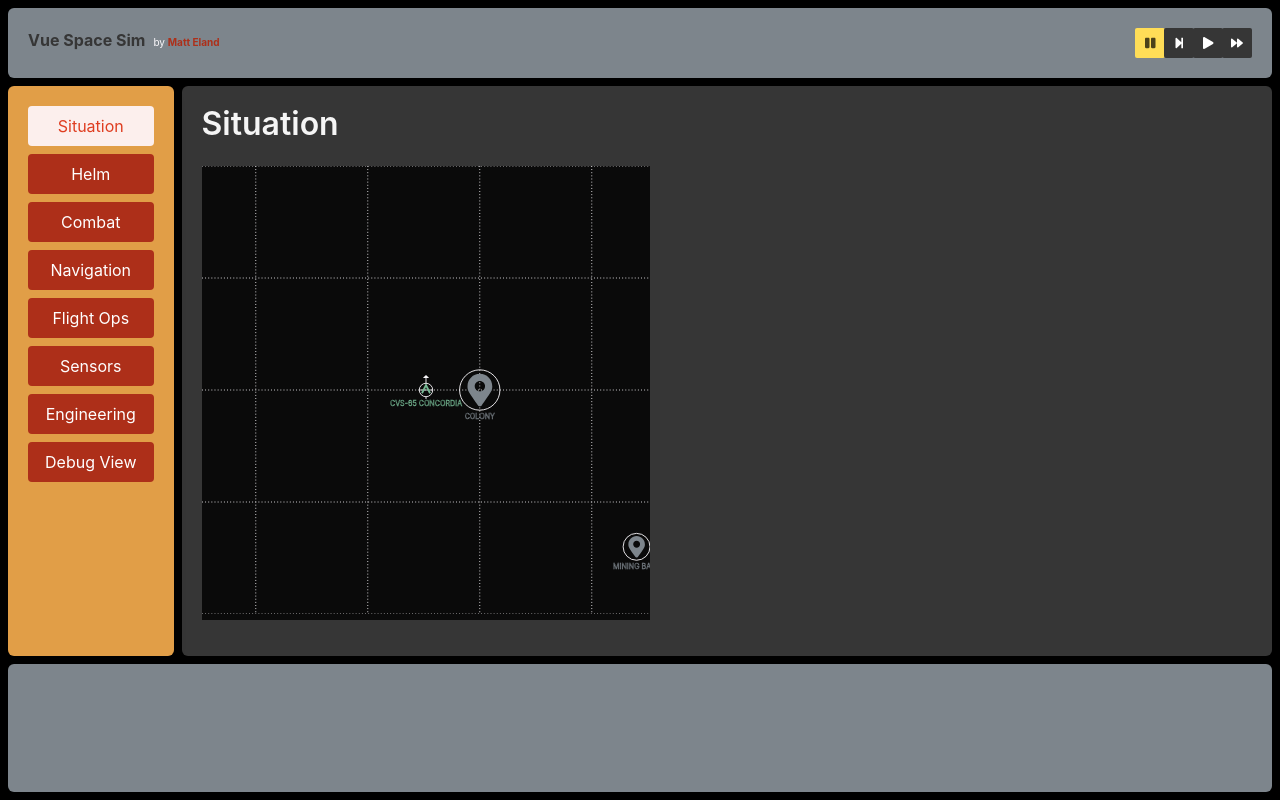
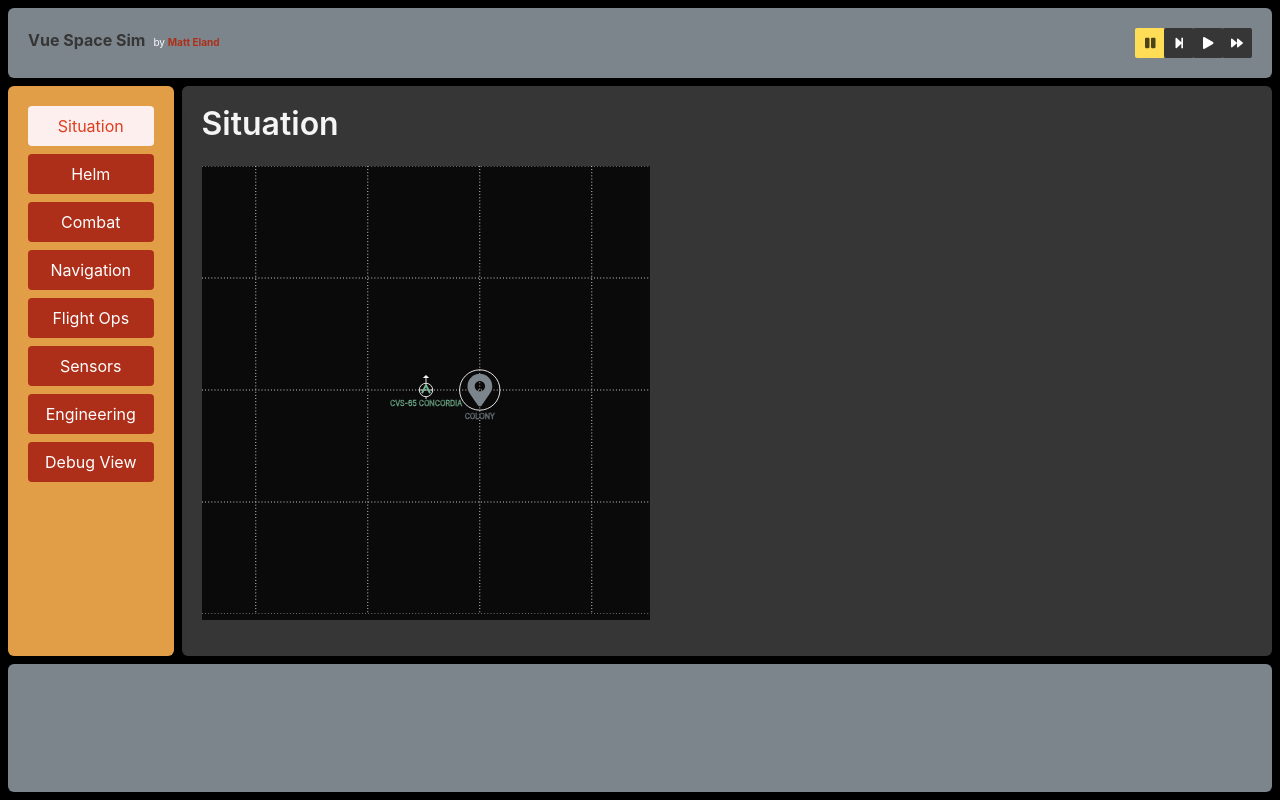
Before and after one commit to IntegerMan/vue-space-sim, a Vue app: page /game/sitrep in a window 1280 px wide. Built offline with nearby package versions, Linux system fonts and the light colour scheme.

Commit message:
Sensor range rendering

```diff
--- a/src/components/ContactSVGRenderer.vue
+++ b/src/components/ContactSVGRenderer.vue
@@ -2,6 +2,15 @@
     <!-- Translate the entire group. That way the contents can be relative to a standard set of coordinates -->
     <g :transform="'translate(' + effectivePos.x + ' ' + effectivePos.y + ')'">
         <title>{{ tooltip }}</title>
+
+        <!-- Sensor Radius -->
+        <circle
+            v-if="showSensorRadius"
+            :r="contact.sensorRange"
+            :stroke="stroke"
+            :stroke-width="2"
+            fill="transparent"
+        />
 
         <!-- Heading indicator arrow -->
         <g :transform="`rotate(${contact.heading})`" trasform-origin="0 0" v-if="showHeading">
@@ -119,6 +128,16 @@ export default {
                     return true;
             }
         },
+        showSensorRadius() {
+            switch (this.mapMode) {
+                case MapMode.NAV:
+                case MapMode.SENSORS:
+                case MapMode.DEBUG:
+                    return this.contact.isPlayer;
+                default:
+                    return false;
+            }
+        },
         isPlayer() {
             return this.contact.id === this.$store.getters.playerShip.id;
         },
--- a/src/components/SituationGrid.vue
+++ b/src/components/SituationGrid.vue
@@ -39,6 +39,8 @@
                     opacity="0.5"
                 />
             </g>
+
+            <!-- Render actual contacts -->
             <ContactSVGRenderer
                 v-for="contact of contacts"
                 :key="contact.id"
@@ -70,6 +72,10 @@ export default {
             type: Boolean,
             default: true,
         },
+        contacts: {
+            type: Array,
+            required: true,
+        },
     },
     data() {
         return {
@@ -80,9 +86,6 @@ export default {
         ContactSVGRenderer,
     },
     computed: {
-        contacts() {
-            return this.$store.getters.contactsRelativeToPlayer;
-        },
         navPaths() {
             return this.contacts
                 .filter(c => c.navTarget)
--- a/src/services/ShipService.js
+++ b/src/services/ShipService.js
@@ -1,5 +1,7 @@
 import ContactType from '../enums/ContactType';
 import Classification from '../enums/Classification';
+import VectorHelper from '../helpers/VectorHelper';
+import _ from 'lodash';
 
 export default {
     createContact(configureFunc, classification, pos) {
@@ -79,6 +81,7 @@ export default {
             contact.throttle = 25;
             contact.desiredThrottle = contact.throttle;
             contact.navTarget = undefined;
+            contact.sensorRange = 350; // TODO: Grab from ShipDefinitionService
 
             if (configureFunc) {
                 configureFunc(contact);
@@ -114,4 +117,12 @@ export default {
                 return true;
         }
     },
+    calculateVisibleContacts(sector, scanningObject) {
+        const centerPos = scanningObject.pos;
+        const range = scanningObject.sensorRange;
+
+        const entities = _.concat(sector.ships, ...sector.jumpPoints, ...sector.stations);
+
+        return entities.filter(c => VectorHelper.calculateDistance(centerPos, c.pos) <= range);
+    },
 };
--- a/src/store/index.js
+++ b/src/store/index.js
@@ -1,14 +1,13 @@
 import Vue from 'vue';
 import Vuex from 'vuex';
-
-import _ from 'lodash';
 
 import simulation from './simulation.js';
 import helm from './helm.js';
 
-import VectorHelper from '../helpers/VectorHelper.js';
 import SectorService from '../services/SectorService.js';
 import ShipService from '../services/ShipService.js';
+
+import _ from 'lodash';
 
 import Sector from '../enums/Sector';
 
@@ -29,18 +28,12 @@ export default new Vuex.Store({
         playerShip(state, getters) {
             return getters.currentSector.ships.find(c => c.isPlayer);
         },
-        mapEntities(state, getters) {
+        playerContacts(state, getters) {
+            return ShipService.calculateVisibleContacts(getters.currentSector, getters.playerShip);
+        },
+        allEntities(state, getters) {
             const sector = getters.currentSector;
             return _.concat(sector.ships, ...sector.jumpPoints, ...sector.stations);
-        },
-        contactsRelativeToPlayer(state, getters) {
-            const player = getters.playerShip;
-            const playerPos = player.pos;
-            const viewPortSize = { x: 1000, y: 1000 }; // TODO: This should live elsewhere
-
-            return getters.mapEntities.map(c =>
-                VectorHelper.translateRelativeToPos(c, playerPos, viewPortSize)
-            );
         },
     },
     actions: {
--- a/src/views/Combat.vue
+++ b/src/views/Combat.vue
@@ -1,7 +1,7 @@
 <template>
     <div class="has-text-light">
         <h1 class="title has-text-light">Combat</h1>
-        <situation-grid :mapMode="mapMode" :zoom="1.75" />
+        <situation-grid :mapMode="mapMode" :zoom="1.75" :contacts="contacts" />
     </div>
 </template>
 
@@ -16,6 +16,9 @@ export default {
         mapMode() {
             return MapMode.COMBAT;
         },
+        contacts() {
+            return this.$store.getters.playerContacts;
+        },
     },
 };
 </script>
--- a/src/views/Debug.vue
+++ b/src/views/Debug.vue
@@ -1,7 +1,7 @@
 <template>
     <div class="has-text-light">
         <h1 class="title has-text-light">Debug View</h1>
-        <situation-grid :mapMode="mapMode" :zoom="0.65" />
+        <situation-grid :mapMode="mapMode" :zoom="0.65" :contacts="contacts" />
     </div>
 </template>
 
@@ -16,6 +16,9 @@ export default {
         mapMode() {
             return MapMode.DEBUG;
         },
+        contacts() {
+            return this.$store.getters.allEntities;
+        },
     },
 };
 </script>
--- a/src/views/FlightOps.vue
+++ b/src/views/FlightOps.vue
@@ -1,7 +1,7 @@
 <template>
     <div class="has-text-light">
         <h1 class="title has-text-light">Flight Ops</h1>
-        <situation-grid :mapMode="mapMode" :zoom="0.75" />
+        <situation-grid :mapMode="mapMode" :zoom="0.75" :contacts="contacts" />
     </div>
 </template>
 
@@ -16,6 +16,9 @@ export default {
         mapMode() {
             return MapMode.FLIGHTOPS;
         },
+        contacts() {
+            return this.$store.getters.playerContacts;
+        },
     },
 };
 </script>
--- a/src/views/Helm.vue
+++ b/src/views/Helm.vue
@@ -3,7 +3,12 @@
         <h1 class="title has-text-light">
             Helm
         </h1>
-        <situation-grid :mapMode="mapMode" :zoom="1.5" @LocationClick="handleClick($event)" />
+        <situation-grid
+            :mapMode="mapMode"
+            :zoom="1.5"
+            @LocationClick="handleClick($event)"
+            :contacts="contacts"
+        />
     </div>
 </template>
 
@@ -18,6 +23,9 @@ export default {
         mapMode() {
             return MapMode.HELM;
         },
+        contacts() {
+            return this.$store.getters.playerContacts;
+        },
     },
     methods: {
         handleClick(pos) {
--- a/src/views/Navigation.vue
+++ b/src/views/Navigation.vue
@@ -7,6 +7,7 @@
             :mapMode="mapMode"
             :zoom="0.5"
             :centerOnPlayer="false"
+            :contacts="contacts"
             @LocationClick="handleClick($event)"
         />
     </div>
@@ -23,6 +24,9 @@ export default {
         mapMode() {
             return MapMode.NAV;
         },
+        contacts() {
+            return this.$store.getters.playerContacts;
+        },
     },
     methods: {
         handleClick(pos) {
--- a/src/views/Sensors.vue
+++ b/src/views/Sensors.vue
@@ -3,7 +3,7 @@
         <h1 class="title has-text-light">
             Sensors
         </h1>
-        <situation-grid :mapMode="mapMode" :zoom="1" />
+        <situation-grid :mapMode="mapMode" :zoom="1" :contacts="contacts" />
     </div>
 </template>
 
@@ -18,6 +18,9 @@ export default {
         mapMode() {
             return MapMode.SENSORS;
         },
+        contacts() {
+            return this.$store.getters.playerContacts;
+        },
     },
 };
 </script>
--- a/src/views/Situation.vue
+++ b/src/views/Situation.vue
@@ -4,7 +4,7 @@
             Situation
         </h1>
 
-        <situation-grid :mapMode="mapMode" :zoom="1" />
+        <situation-grid :mapMode="mapMode" :zoom="1" :contacts="contacts" />
     </div>
 </template>
 
@@ -19,6 +19,9 @@ export default {
         mapMode() {
             return MapMode.SITUATION;
         },
+        contacts() {
+            return this.$store.getters.playerContacts;
+        },
     },
 };
 </script>
```
